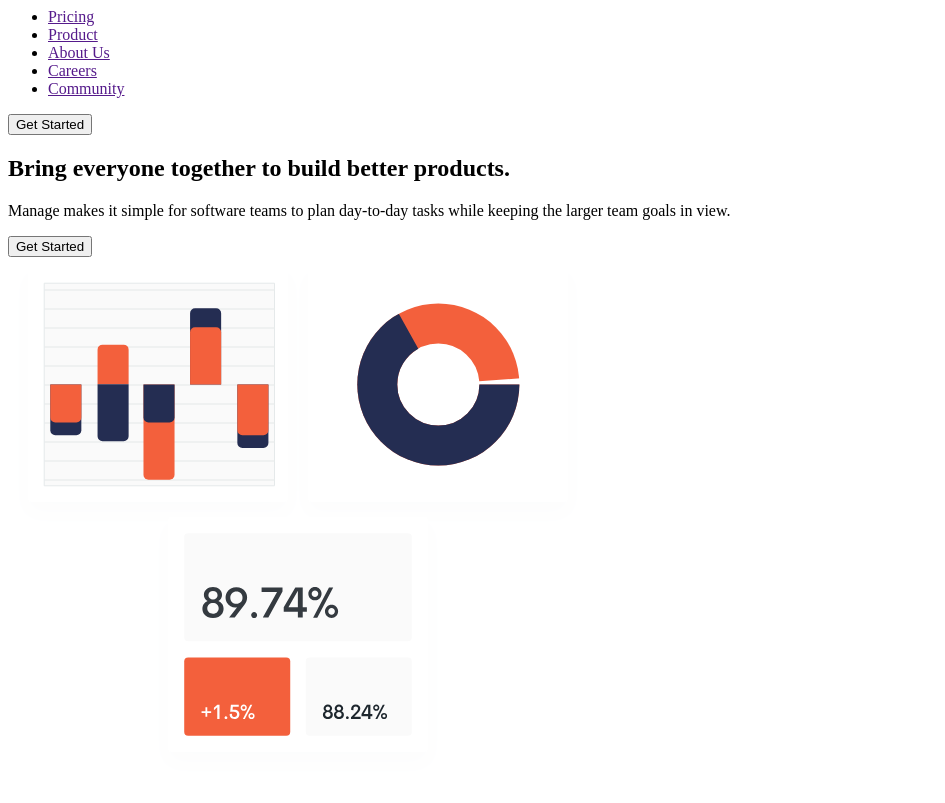
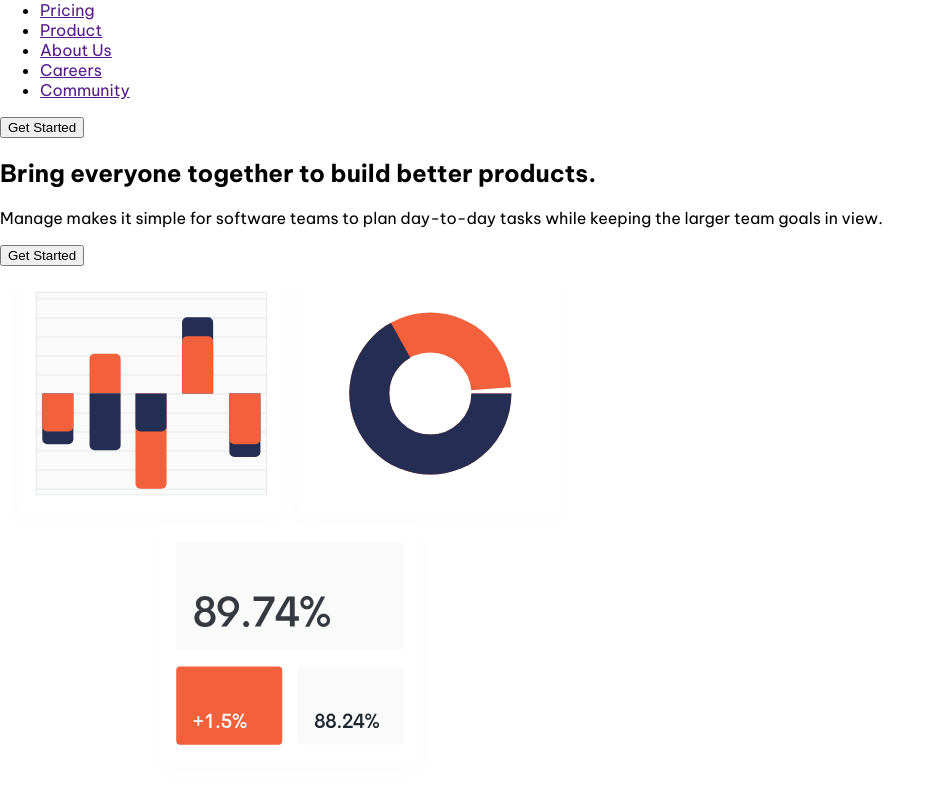
Before and after one commit to roc2246/manage-langing-page__FEM, a website: page index.html in a window 1280 px wide. Shown: the part 66-869 px from the top of the page, without its empty margins (0-945 px from the left). Drawn offline with Linux system fonts and the light colour scheme.

Commit message:
Created base styles

```diff
--- a/sass/base/_base.scss
+++ b/sass/base/_base.scss
@@ -18,3 +18,12 @@
     --layouts-#{$layout}: #{rem($name)};
   }
 }
+
+html{
+  font-size: var(--font-size);
+  font-family: var(--font-family);
+}
+
+body{
+  margin: 0;
+}
```
Also changed, not shown: css/style.css.
